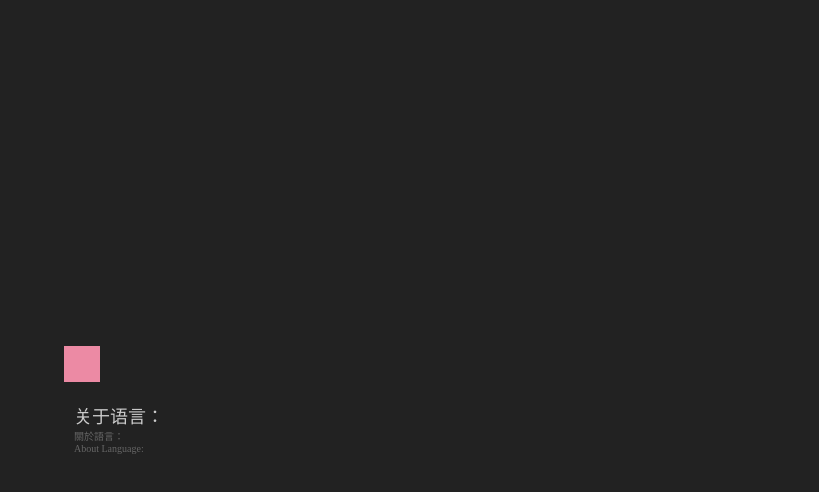
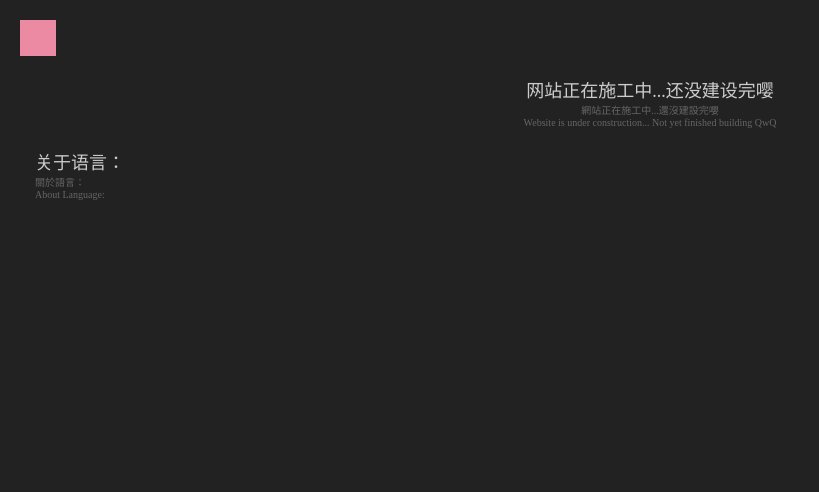
Before and after one commit to HeveraletLaidCenx/HeveraletLaidCenx, a plain HTML site: page index.html in a window 1280 px wide. Shown: the whole page, without its empty margins (0-819 px from the left). Drawn offline with Linux system fonts and the light colour scheme.

Commit message:
更新了主页施工中的状态

```diff
--- a/index.html
+++ b/index.html
@@ -13,7 +13,7 @@
 			padding: 0;
 			display: flex;
 			align-items: center;
-			justify-content: center;
+			/* justify-content: center; */
 			flex-direction: column;
 			background-color: #222222;
 			color: #CCCCCC;
@@ -25,7 +25,8 @@
 		}
 
 		#topBar {
-			width: 90%;
+			padding-top: 20px;
+			width: calc(100% - 40px);
 			display: block;
 		}
 
@@ -105,8 +106,8 @@
 			animation-direction: normal;
 		}
 
-		#content {
-			width: 90%;
+		.content {
+			width: calc(100% - 50px);
 			padding-top: 20px;
 			padding-left: 20px;
 		}
@@ -120,7 +121,12 @@
 			</div>
 		</button>
 	</div>
-	<div id="content">
+	<div class="content" style="text-align: center;">
+		<p class="sc">网站正在施工中...还没建设完嘤</p>
+		<p class="tc">網站正在施工中...還沒建設完嚶</p>
+		<p class="en">Website is under construction... Not yet finished building QwQ</p>
+	</div>
+	<div class="content">
 		<p class="sc">关于语言：</p>
 		<p class="tc">關於語言：</p>
 		<p class="en">About Language: </p>
@@ -136,7 +142,18 @@
 			else{
 				lanFlag = 0
 			}
-			console.log("首选语言更改为：" + lanList[lanFlag])
+
+			if(lanFlag == 0){
+				console.log("首选语言更改为简体中文 - " + lanList[lanFlag])
+			}
+			else if(lanFlag == 1){
+				console.log("首選語言更改為繁體中文 - " + lanList[lanFlag])
+			}
+			else if(lanFlag == 2){
+				console.log("Preferred language changed to English - " + lanList[lanFlag])
+			}
+
+
 			for(var i = 0;i < lanList.length;i++){
 				var content = document.getElementsByClassName(lanList[i])
 				var i2
```
